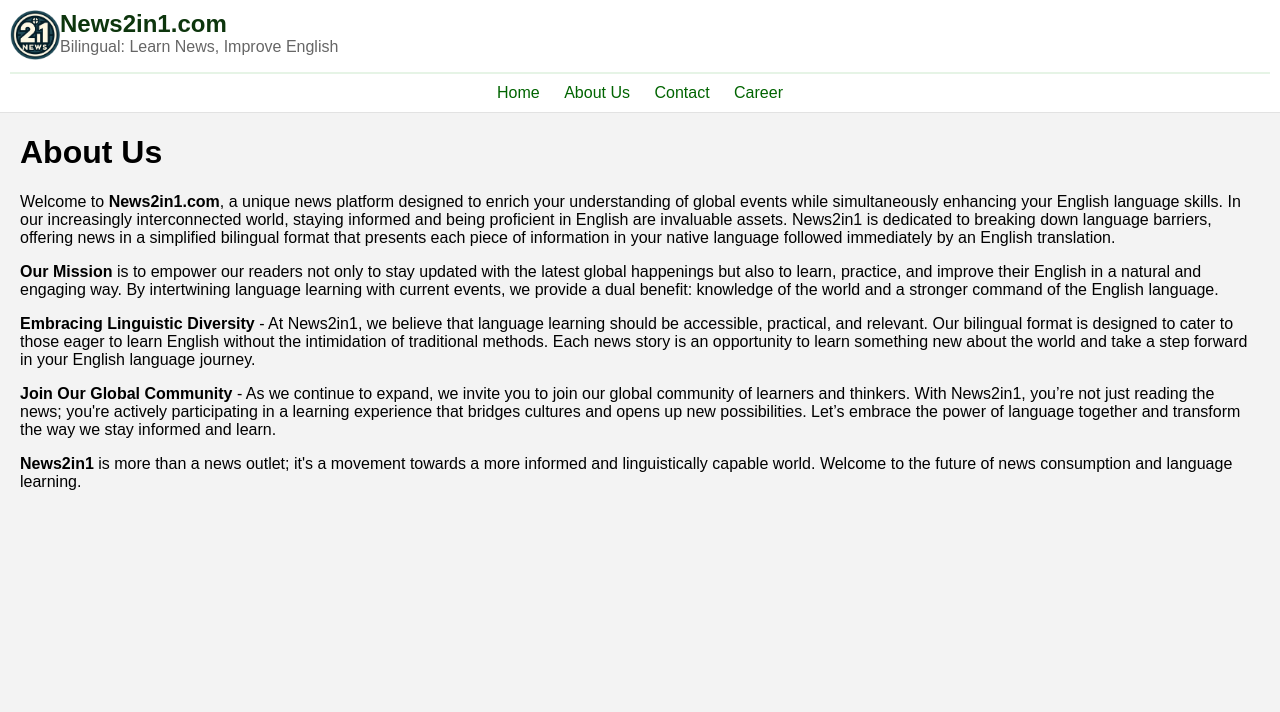
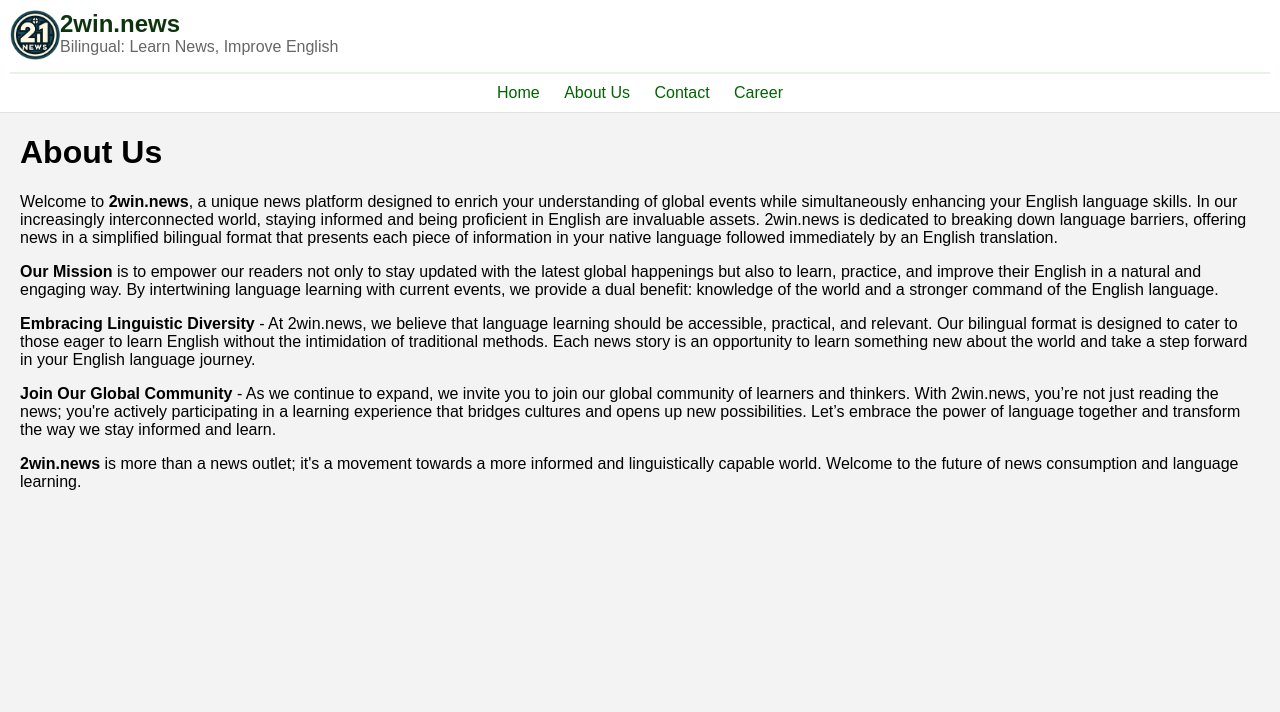
Before and after one commit to ramkumar-as/news2in1, a Django app: page /about-us/ in a window 1280 px wide. Shown: the top 712 px of the page. Run offline with Django 5.2, Linux system fonts and the light colour scheme.

Commit message:
2win.news

```diff
--- a/news/templates/news/about_us.html
+++ b/news/templates/news/about_us.html
@@ -2,9 +2,9 @@
 
 {% block content %}
 <h1>About Us</h1>
-<p>Welcome to <strong>News2in1.com</strong>, a unique news platform designed to enrich your understanding of global events while simultaneously enhancing your English language skills. In our increasingly interconnected world, staying informed and being proficient in English are invaluable assets. News2in1 is dedicated to breaking down language barriers, offering news in a simplified bilingual format that presents each piece of information in your native language followed immediately by an English translation.</p>
+<p>Welcome to <strong>2win.news</strong>, a unique news platform designed to enrich your understanding of global events while simultaneously enhancing your English language skills. In our increasingly interconnected world, staying informed and being proficient in English are invaluable assets. 2win.news is dedicated to breaking down language barriers, offering news in a simplified bilingual format that presents each piece of information in your native language followed immediately by an English translation.</p>
 <p><strong>Our Mission</strong> is to empower our readers not only to stay updated with the latest global happenings but also to learn, practice, and improve their English in a natural and engaging way. By intertwining language learning with current events, we provide a dual benefit: knowledge of the world and a stronger command of the English language.</p>
-<p><strong>Embracing Linguistic Diversity</strong> - At News2in1, we believe that language learning should be accessible, practical, and relevant. Our bilingual format is designed to cater to those eager to learn English without the intimidation of traditional methods. Each news story is an opportunity to learn something new about the world and take a step forward in your English language journey.</p>
-<p><strong>Join Our Global Community</strong> - As we continue to expand, we invite you to join our global community of learners and thinkers. With News2in1, you’re not just reading the news; you're actively participating in a learning experience that bridges cultures and opens up new possibilities. Let’s embrace the power of language together and transform the way we stay informed and learn.</p>
-<p><strong>News2in1</strong> is more than a news outlet; it's a movement towards a more informed and linguistically capable world. Welcome to the future of news consumption and language learning.</p>
+<p><strong>Embracing Linguistic Diversity</strong> - At 2win.news, we believe that language learning should be accessible, practical, and relevant. Our bilingual format is designed to cater to those eager to learn English without the intimidation of traditional methods. Each news story is an opportunity to learn something new about the world and take a step forward in your English language journey.</p>
+<p><strong>Join Our Global Community</strong> - As we continue to expand, we invite you to join our global community of learners and thinkers. With 2win.news, you’re not just reading the news; you're actively participating in a learning experience that bridges cultures and opens up new possibilities. Let’s embrace the power of language together and transform the way we stay informed and learn.</p>
+<p><strong>2win.news</strong> is more than a news outlet; it's a movement towards a more informed and linguistically capable world. Welcome to the future of news consumption and language learning.</p>
 {% endblock %}
--- a/news/templates/news/contact.html
+++ b/news/templates/news/contact.html
@@ -2,5 +2,5 @@
 
 {% block content %}
 <h1>Contact Us</h1>
-<p>For inquiries, please email us at: <a href="mailto:contact@news2in1.com">contact@news2in1.com</a></p>
+<p>For inquiries, please email us at: <a href="mailto:contact@2win.news">contact@2win.news</a></p>
 {% endblock %}
--- a/news2in1/settings.py
+++ b/news2in1/settings.py
@@ -27,7 +27,7 @@
 # SECURITY WARNING: don't run with debug turned on in production!
 DEBUG = True
 
-ALLOWED_HOSTS = ['www.news2in1.com','127.0.0.1']
+ALLOWED_HOSTS = ['www.news2in1.com','www.2win.news','127.0.0.1']
 
 
 # Application definition
--- a/templates/base.html
+++ b/templates/base.html
@@ -3,10 +3,10 @@
 <html lang="en">
 <head>
     <meta charset="UTF-8">
-    <title>{% block title %}News2in1.com - Bilingual News Platform{% endblock %}</title>
-    <meta name="author" content="News2in1">
-    <meta name="description" content="{% block description %}Stay updated with the latest news in your native language and English with News2in1, your go-to source for bilingual news content.{% endblock %}">
-    <meta name="keywords" content="{% block keywords %}news, 2in1 news, bilingual news, English learning, language learning, international news{% endblock %}">
+    <title>{% block title %}2win.news - Bilingual News Platform{% endblock %}</title>
+    <meta name="author" content="2win">
+    <meta name="description" content="{% block description %}Stay updated with the latest news in your native language and English with 2win.news, your go-to source for bilingual news content.{% endblock %}">
+    <meta name="keywords" content="{% block keywords %}twin news, 2win news, 2in1 news, bilingual news, English learning, language learning, international news{% endblock %}">
     <meta name="viewport" content="width=device-width, initial-scale=1">
     <link rel="stylesheet" href="{% static 'css/styles.css' %}">
 
@@ -25,10 +25,10 @@
 <header>
     <div class="header-content">
         <a href="{% url 'home' %}" class="logo" itemprop="url">
-            <img src="{% static 'images/logo.png' %}" alt="News2in1 Logo" itemprop="image" style="height: 50px;">
+            <img src="{% static 'images/logo.png' %}" alt="2win.news Logo" itemprop="image" style="height: 50px;">
         </a>
         <div class="header-titles">
-            <h1 itemprop="name">News2in1.com</h1>
+            <h1 itemprop="name">2win.news</h1>
             <!-- Slogan added right below the site title -->
             <p class="site-slogan">Bilingual: Learn News, Improve English</p>
         </div>
```
